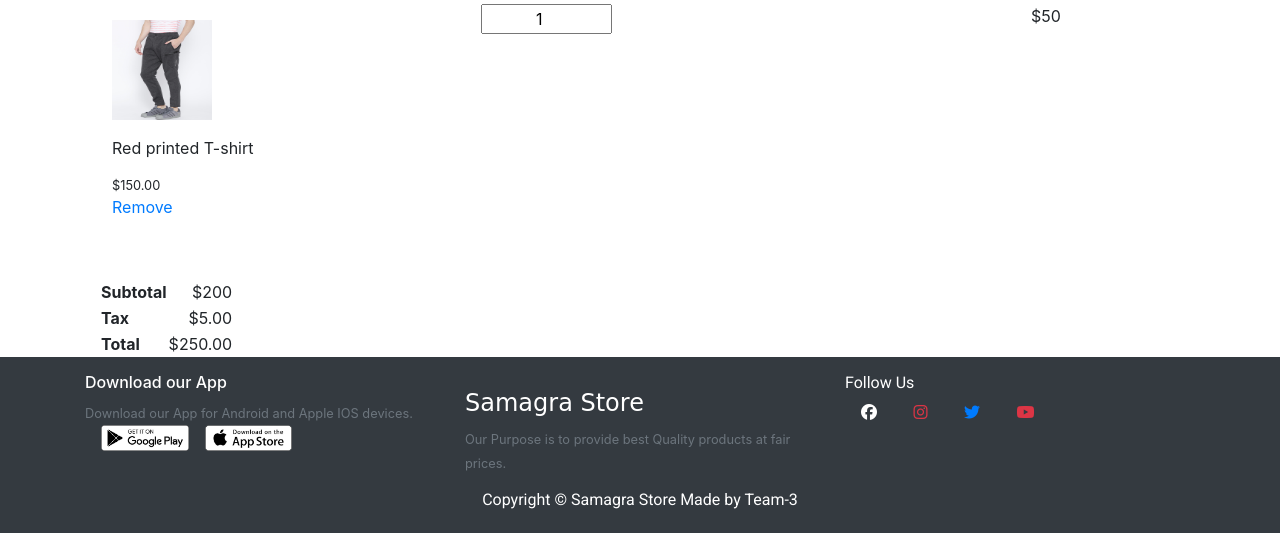
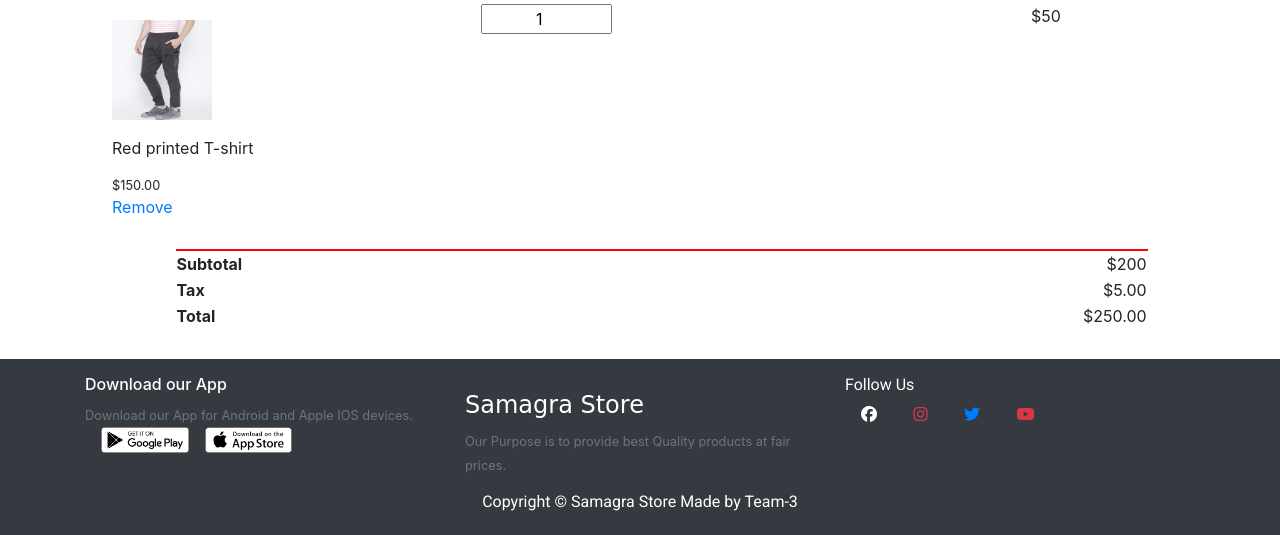
Before and after one commit to lokeshgaria/SamagraStore.github.io, a PHP site: page /cart.html in a window 1280 px wide. Shown: the part 745-1280 px from the top of the page. Run offline with PHP 8.4, Linux system fonts and the light colour scheme; some libraries are stand-ins or nearby versions; some web fonts are replaced.

Commit message:
update style.css
update style.css

```diff
--- a/style/style.css
+++ b/style/style.css
@@ -164,7 +164,15 @@
     }
 
 
-    /* Footer */
+    /*Total amount */
+    .total-amount{
+        position: relative;
+        left: 7%;
+
+        top: -30px;
+        border-top: 2px solid red!important;
+        width: 90% !important;
+    }
 
 
 
```
